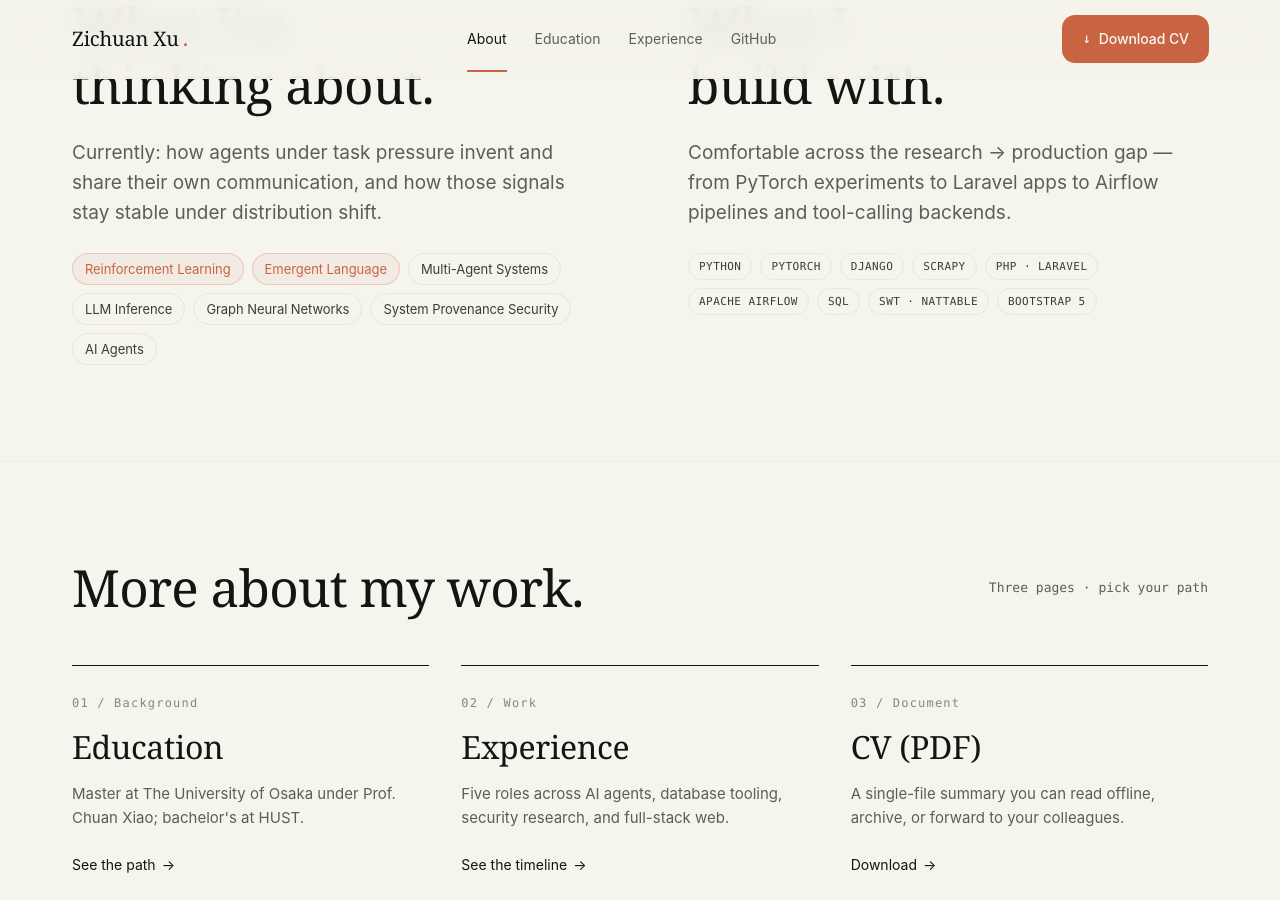
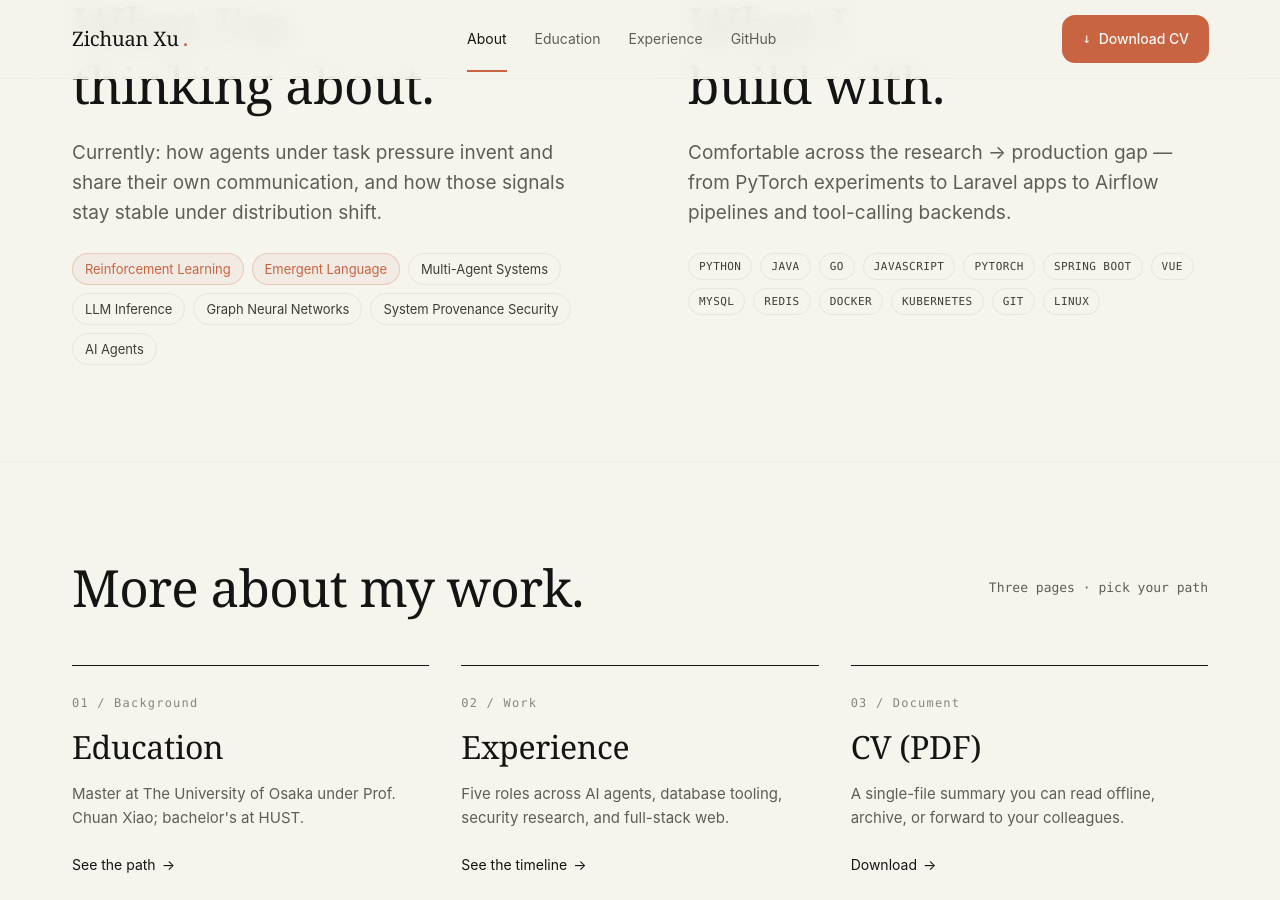
Before and after one commit to zichuanxu/zichuanxu.github.io, a Jekyll site: the page built from _pages/about.html, in a window 1280 px wide and 900 px high, scrolled down 2042 px. Built offline with Jekyll 4.4.1, drawn with Linux system fonts in a browser that asks for light colours.

Commit message:
feat(content): update about, education, and experience pages with new links and skills

```diff
--- a/_pages/about.html
+++ b/_pages/about.html
@@ -136,14 +136,18 @@ sitemap: true
           <p class="lead" style="margin-bottom:24px;">Comfortable across the research → production gap — from PyTorch experiments to Laravel apps to Airflow pipelines and tool-calling backends.</p>
           <div class="tag-list">
             <span class="tag tag-mono">Python</span>
+            <span class="tag tag-mono">Java</span>
+            <span class="tag tag-mono">Go</span>
+            <span class="tag tag-mono">JavaScript</span>
             <span class="tag tag-mono">PyTorch</span>
-            <span class="tag tag-mono">Django</span>
-            <span class="tag tag-mono">Scrapy</span>
-            <span class="tag tag-mono">PHP · Laravel</span>
-            <span class="tag tag-mono">Apache Airflow</span>
-            <span class="tag tag-mono">SQL</span>
-            <span class="tag tag-mono">SWT · NatTable</span>
-            <span class="tag tag-mono">Bootstrap 5</span>
+            <span class="tag tag-mono">Spring Boot</span>
+            <span class="tag tag-mono">Vue</span>
+            <span class="tag tag-mono">MySQL</span>
+            <span class="tag tag-mono">Redis</span>
+            <span class="tag tag-mono">Docker</span>
+            <span class="tag tag-mono">Kubernetes</span>
+            <span class="tag tag-mono">Git</span>
+            <span class="tag tag-mono">Linux</span>
           </div>
         </div>
       </div>
```
Also changed, not shown: _pages/cv.md (deleted, +0 -64 lines), _pages/education.html (+4 -4 lines), _pages/experience.html (+5 -5 lines).
